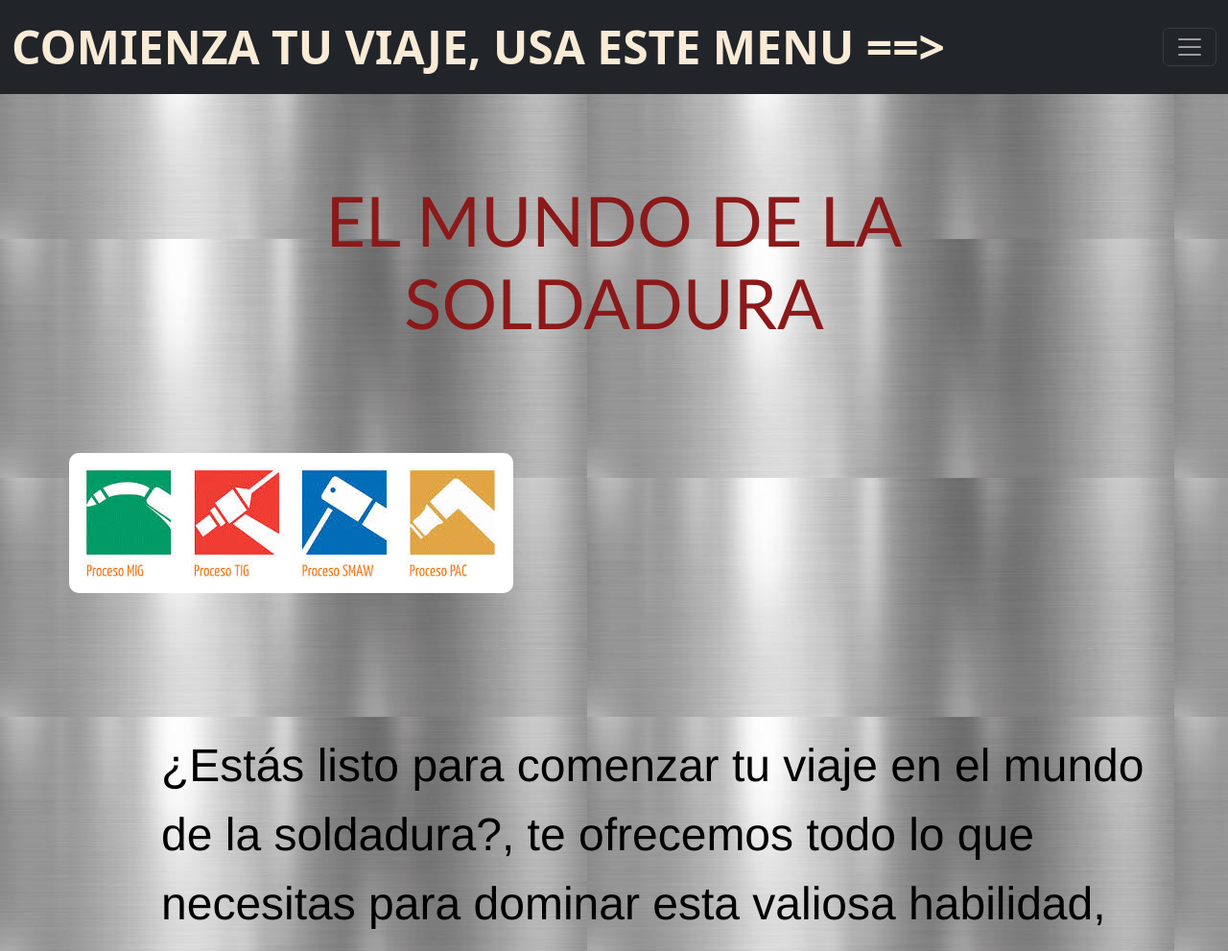
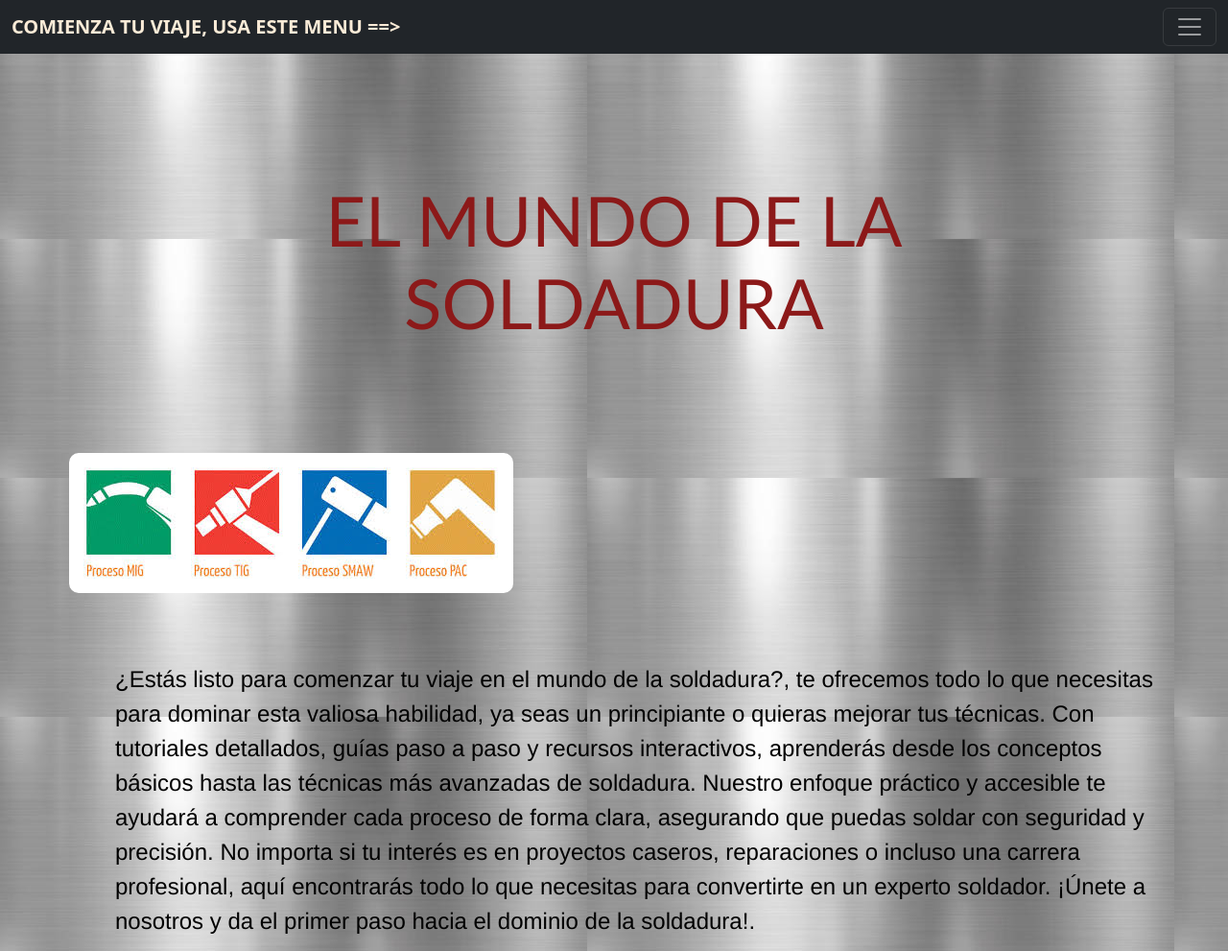
Before and after one commit to DEIVYRAMIREZ04/preentrerga2, a plain HTML site: page index.html in a window 1280 px wide. Shown: the top 991 px of the page at 96% size. Drawn offline with nearby package versions, Linux system fonts and the light colour scheme.

Commit message:
listo en pc-n2

```diff
--- a/style.css
+++ b/style.css
@@ -88,7 +88,7 @@
     font-family: 'Franklin Gothic Medium', 'Arial Narrow', Arial, sans-serif;
     margin-left: 2em;
     margin-top: 3em;
-    font-size: 2em;
+    font-size: 1em;
     color: black;
 }
 /*este es el boton de regreso a inicio*/
@@ -145,7 +145,7 @@
 }
 /*esta es la clase del off canvas*/
 .letra{
-    font-size: 2em;
+    font-size: 1,5em;
     color: antiquewhite;
     font-weight: bold;
 }
@@ -318,6 +318,7 @@
         background-color: grey;
         font-size: 0.8em;
         color: darkred;
+        padding-top: 3em;
     }
     .miacanvas{
         font-size: 8px;
```
